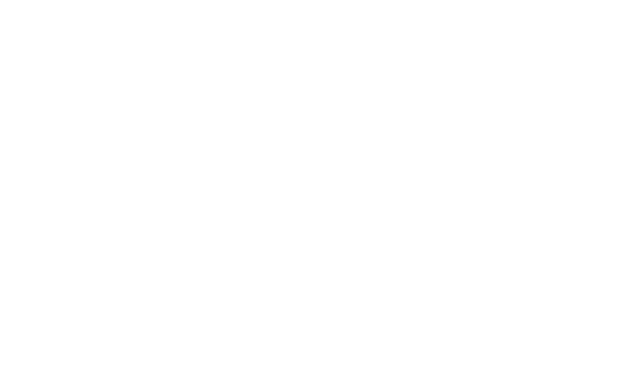
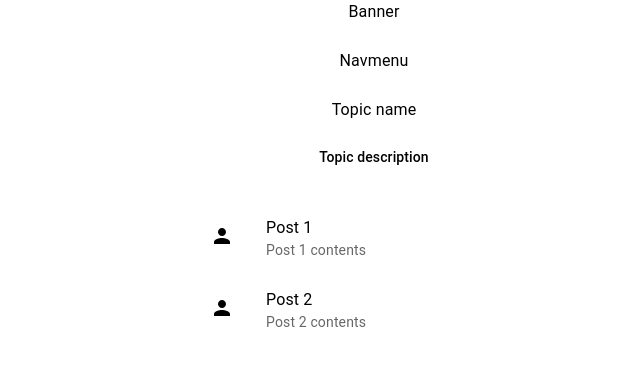
Before and after one commit to rakenduste-programmeerimine-2022/miraris-interactive, a React (Create React App) app in the folder frontend/: page /forumtopic in a window 1280 px wide. Before the commit this address had no page. Shown: the top 366 px of the page, without its empty margins (266-906 px from the left). Built offline with nearby package versions, Linux system fonts and the light colour scheme.

Commit message:
Single news and forum topic template (closes #8, closes #9)

```diff
--- a/frontend/package.json
+++ b/frontend/package.json
@@ -5,6 +5,7 @@
   "dependencies": {
     "@emotion/react": "^11.10.5",
     "@emotion/styled": "^11.10.5",
+    "@mui/icons-material": "^5.10.9",
     "@mui/material": "^5.10.11",
     "@testing-library/jest-dom": "^5.16.5",
     "@testing-library/react": "^13.4.0",
--- a/frontend/src/App.js
+++ b/frontend/src/App.js
@@ -1,9 +1,11 @@
 import { BrowserRouter, Route, Routes } from "react-router-dom"
 import "./App.css"
-import Home from "./pages/Home.js"
-import News from "./pages/News.js"
-import Portfolio from "./pages/Portfolio.js"
-import Forum from "./pages/Forum.js"
+import Home from "./pages/Home"
+import News from "./pages/News"
+import NewsPage from "./pages/NewsPage"
+import Portfolio from "./pages/Portfolio"
+import Forum from "./pages/Forum"
+import ForumTopic from "./pages/ForumTopic"
 
 export default function App() {
   return (
@@ -18,6 +20,10 @@
           element={<News />}
         />
         <Route
+          path="/newspage"
+          element={<NewsPage />}
+        />
+        <Route
           path="/projects"
           element={<Portfolio />}
         />
@@ -25,6 +31,10 @@
           path="/forum"
           element={<Forum />}
         />
+        <Route
+          path="/forumtopic"
+          element={<ForumTopic />}
+        />
       </Routes>
     </BrowserRouter>
   )
--- /dev/null
+++ b/frontend/src/pages/ForumTopic.js
@@ -0,0 +1,50 @@
+import React from "react"
+import "../App.css"
+import { Box, Typography } from "@mui/material"
+import List from "@mui/material/List"
+import ListItem from "@mui/material/ListItem"
+import ListItemText from "@mui/material/ListItemText"
+import ListItemAvatar from "@mui/material/ListItemAvatar"
+import PersonIcon from "@mui/icons-material/Person"
+
+const ForumTopic = () => {
+  return (
+    <Box
+      sx={{
+        display: "flex",
+        alignItems: "center",
+        justifyContent: "top",
+        flexDirection: "column",
+        gap: "25px",
+        height: "100vh"
+      }}
+    >
+      <Typography>Banner</Typography>
+      <Typography>Navmenu</Typography>
+      <Typography>Topic name</Typography>
+      <Typography variant="subtitle2">Topic description</Typography>
+      <List sx={{ width: "100%", maxWidth: 360, bgcolor: "background.paper" }}>
+        <ListItem>
+          <ListItemAvatar>
+            <PersonIcon />
+          </ListItemAvatar>
+          <ListItemText
+            primary="Post 1"
+            secondary="Post 1 contents"
+          />
+        </ListItem>
+        <ListItem>
+          <ListItemAvatar>
+            <PersonIcon />
+          </ListItemAvatar>
+          <ListItemText
+            primary="Post 2"
+            secondary="Post 2 contents"
+          />
+        </ListItem>
+      </List>
+    </Box>
+  )
+}
+
+export default ForumTopic
--- /dev/null
+++ b/frontend/src/pages/NewsPage.js
@@ -0,0 +1,32 @@
+import React from "react"
+import "../App.css"
+import { Box, Typography } from "@mui/material"
+import List from "@mui/material/List"
+import ListItem from "@mui/material/ListItem"
+import ListItemText from "@mui/material/ListItemText"
+
+const NewsPage = () => {
+  return (
+    <Box
+      sx={{
+        display: "flex",
+        alignItems: "center",
+        justifyContent: "top",
+        flexDirection: "column",
+        gap: "25px",
+        height: "100vh"
+      }}
+    >
+      <Typography>Banner</Typography>
+      <Typography>Navmenu</Typography>
+      <Typography>News title</Typography>
+      <List sx={{ width: "100%", maxWidth: 360, bgcolor: "background.paper" }}>
+        <ListItem>
+          <ListItemText primary="News contents" />
+        </ListItem>
+      </List>
+    </Box>
+  )
+}
+
+export default NewsPage
```
Also changed, not shown: frontend/src/pages/Forum.js (+8 -4 lines), 1 other file (tests, documents, lock files or other folders).
